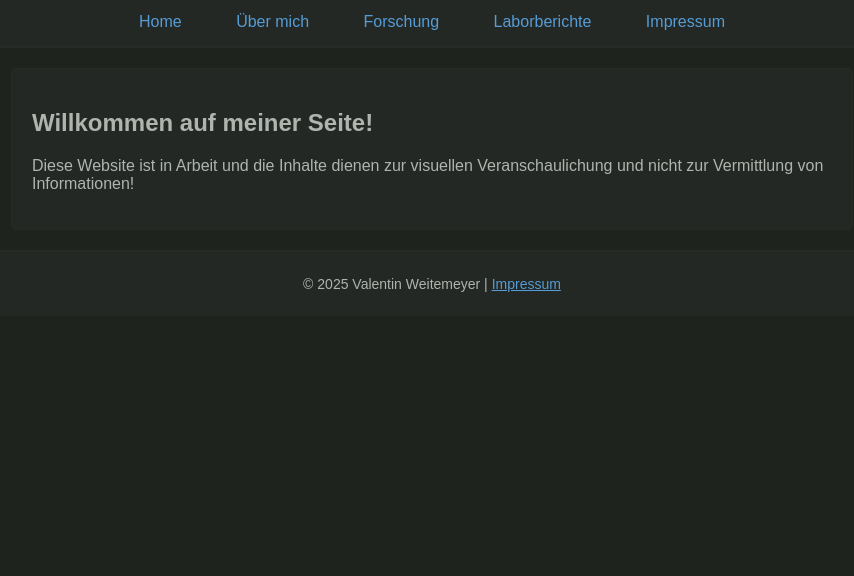
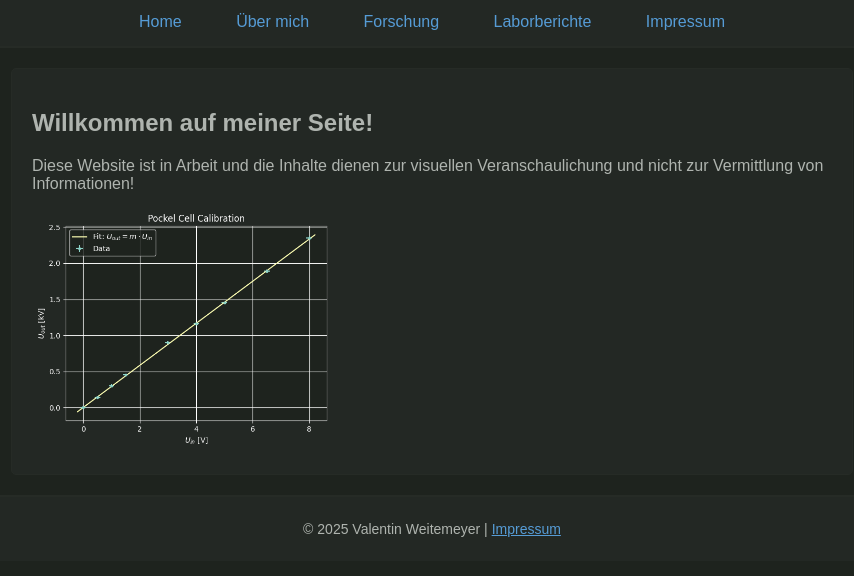
Before and after one commit to V-Weitemeyer/V-Weitemeyer.github.io, a plain HTML site: page index.html in a window 1280 px wide. Shown: the part 116-692 px from the top of the page, without its empty margins (208-1062 px from the left). Drawn offline with Linux system fonts and the light colour scheme.

Commit message:
Color image Test

```diff
--- a/index.html
+++ b/index.html
@@ -19,6 +19,7 @@
     <main>
         <h2>Willkommen auf meiner Seite!</h2>
         <p>Diese Website ist in Arbeit und die Inhalte dienen zur visuellen Veranschaulichung und nicht zur Vermittlung von Informationen!</p>
+        <img src="output.png" alt="Description of the image" width="300">
     </main>
 
     <footer>
```
Also changed, not shown: output.png (added).
